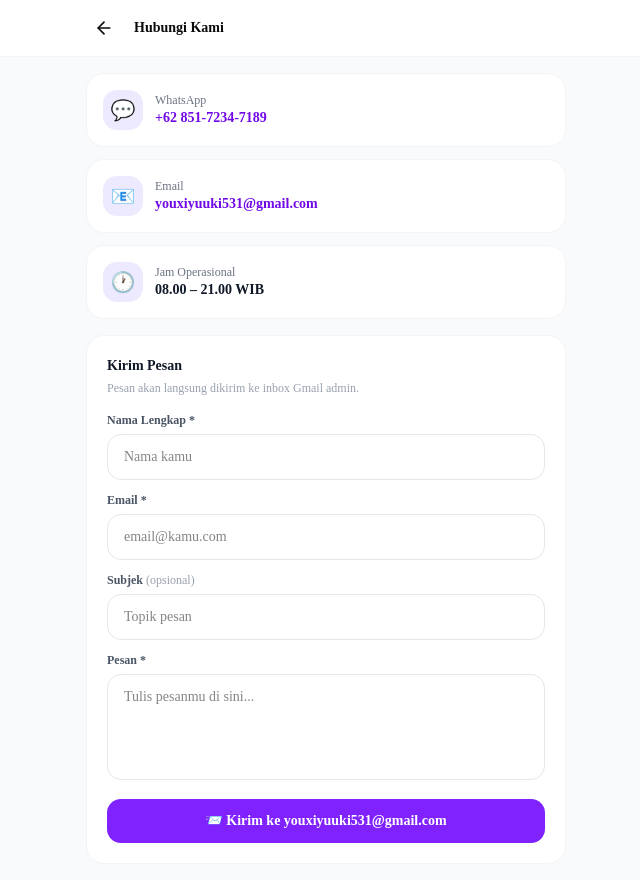
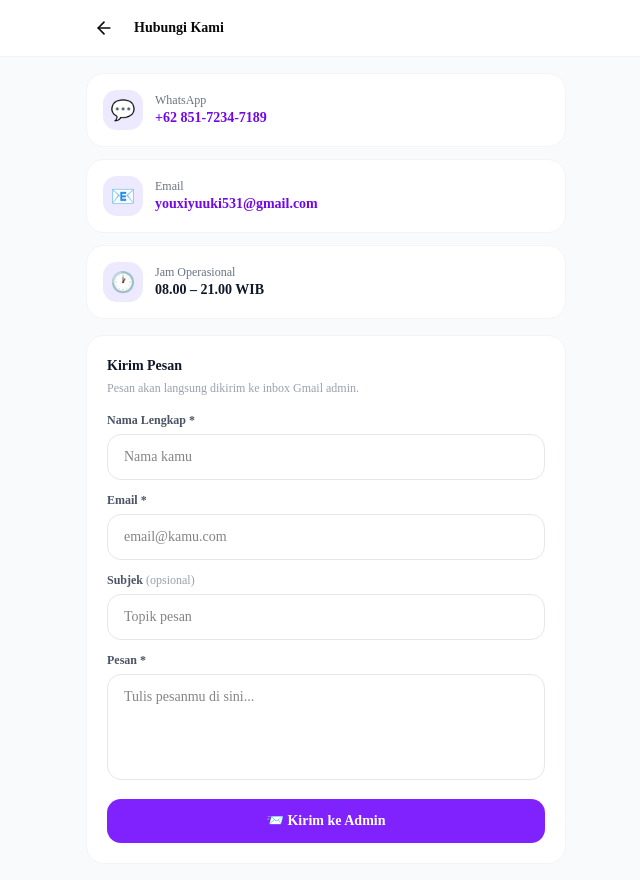
Before and after one commit to Daffa37/yuukistore, a Next.js app: page /contact in a window 1280 px wide. Shown: the whole page, without its empty margins (314-954 px from the left). Built offline with nearby package versions, Linux system fonts and the light colour scheme.

Commit message:
Update Web3Forms access key and contact info

```diff
--- a/src/app/(storefront)/contact/page.tsx
+++ b/src/app/(storefront)/contact/page.tsx
@@ -13,7 +13,7 @@ import { useState } from "react";
 //  5. Copy Access Key-nya
 //  6. Ganti "YOUR_WEB3FORMS_ACCESS_KEY" di bawah dengan key kamu
 // ================================================================
-const WEB3FORMS_KEY = "YOUR_WEB3FORMS_ACCESS_KEY"; // ← GANTI INI
+const WEB3FORMS_KEY = "YOUR_WEB3FORMS_ACCESS_KEY"; // ← GANTI INI DENGAN KEY BARU ANDA!
 
 export default function ContactPage() {
   const [name, setName]       = useState("");
@@ -43,9 +43,8 @@ export default function ContactPage() {
           email: email.trim(),
           subject: subject.trim() || `[YuukiStore] Pesan dari ${name.trim()}`,
           message: message.trim(),
-          // Opsi tambahan Web3Forms:
           from_name: "YuukiStore Contact Form",
-          redirect: false, // jangan redirect, kita handle sendiri
+          redirect: false,
         }),
       });
 
@@ -59,9 +58,10 @@ export default function ContactPage() {
       }
     } catch (err: unknown) {
       const msg = err instanceof Error ? err.message : "Gagal mengirim pesan";
-      // Jika key belum diganti, kasih pesan khusus
+
+      // PERBAIKAN DI SINI: Cek apakah key masih kosong (default)
       if (WEB3FORMS_KEY === "8780b098-12b5-4952-af58-60758137bcfb") {
-        setError("Access Key Web3Forms belum diisi. Buka web3forms.com dan masukkan email youxiyuuki531@gmail.com untuk mendapatkan key.");
+        setError("Access Key Web3Forms belum diisi. Buka web3forms.com menggunakan email youxiyuuki531@gmail.com untuk mendapatkan key.");
       } else {
         setError(msg);
       }
@@ -83,7 +83,7 @@ export default function ContactPage() {
       </div>
 
       <div className="max-w-lg mx-auto px-4 py-4 space-y-4">
-        {/* Info kontak */}
+        {/* Info kontak - Email sudah diganti */}
         <div className="grid grid-cols-1 gap-3">
           {[
             { icon: "💬", label: "WhatsApp",       value: "+62 851-7234-7189",       href: "https://wa.me/6285172347189" },
@@ -192,7 +192,7 @@ export default function ContactPage() {
                 {loading ? (
                   <><Loader2 className="w-4 h-4 animate-spin" /> Mengirim...</>
                 ) : (
-                  "📨 Kirim ke youxiyuuki531@gmail.com"
+                  "📨 Kirim ke Admin"
                 )}
               </button>
             </form>
```
